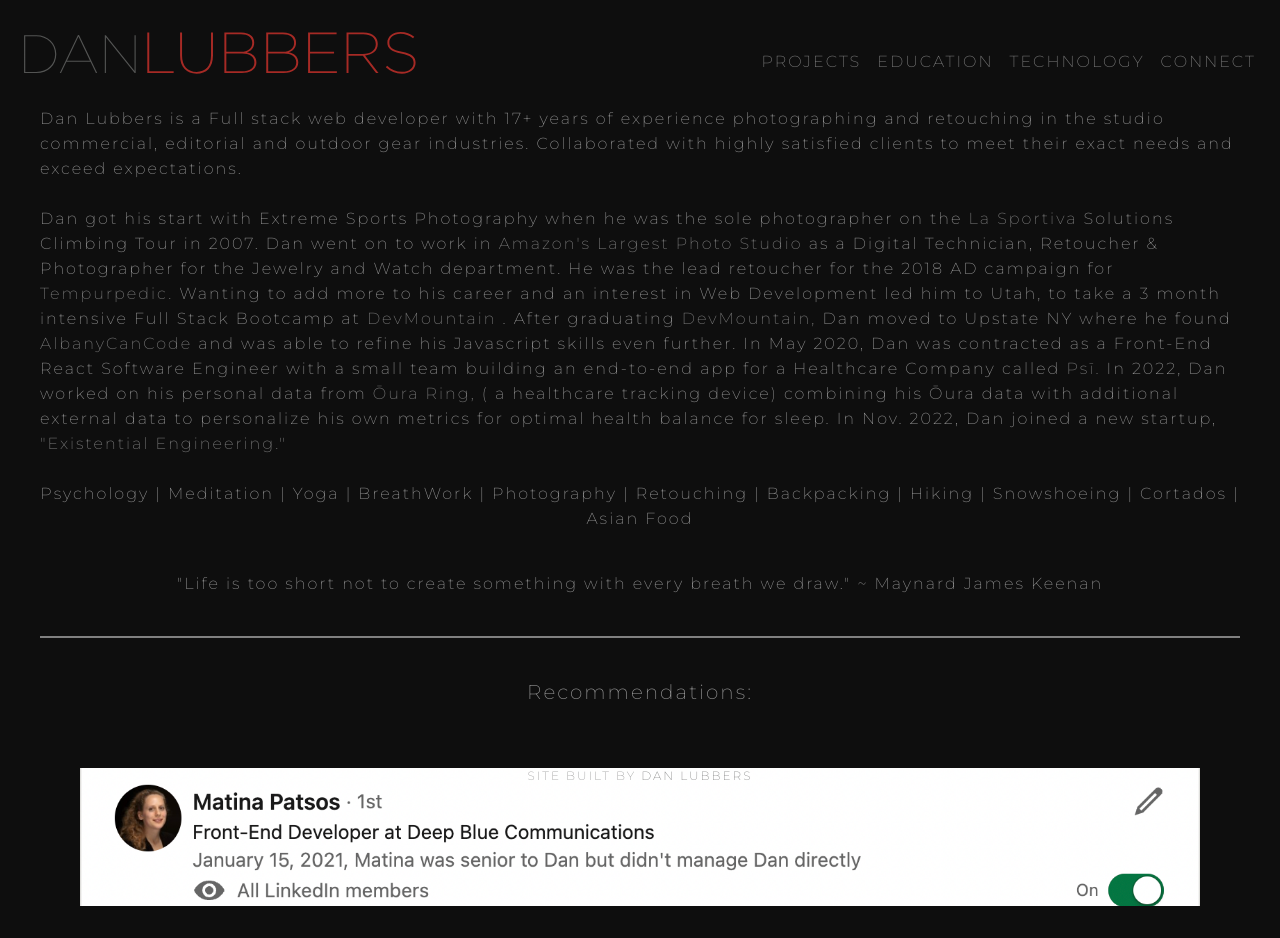
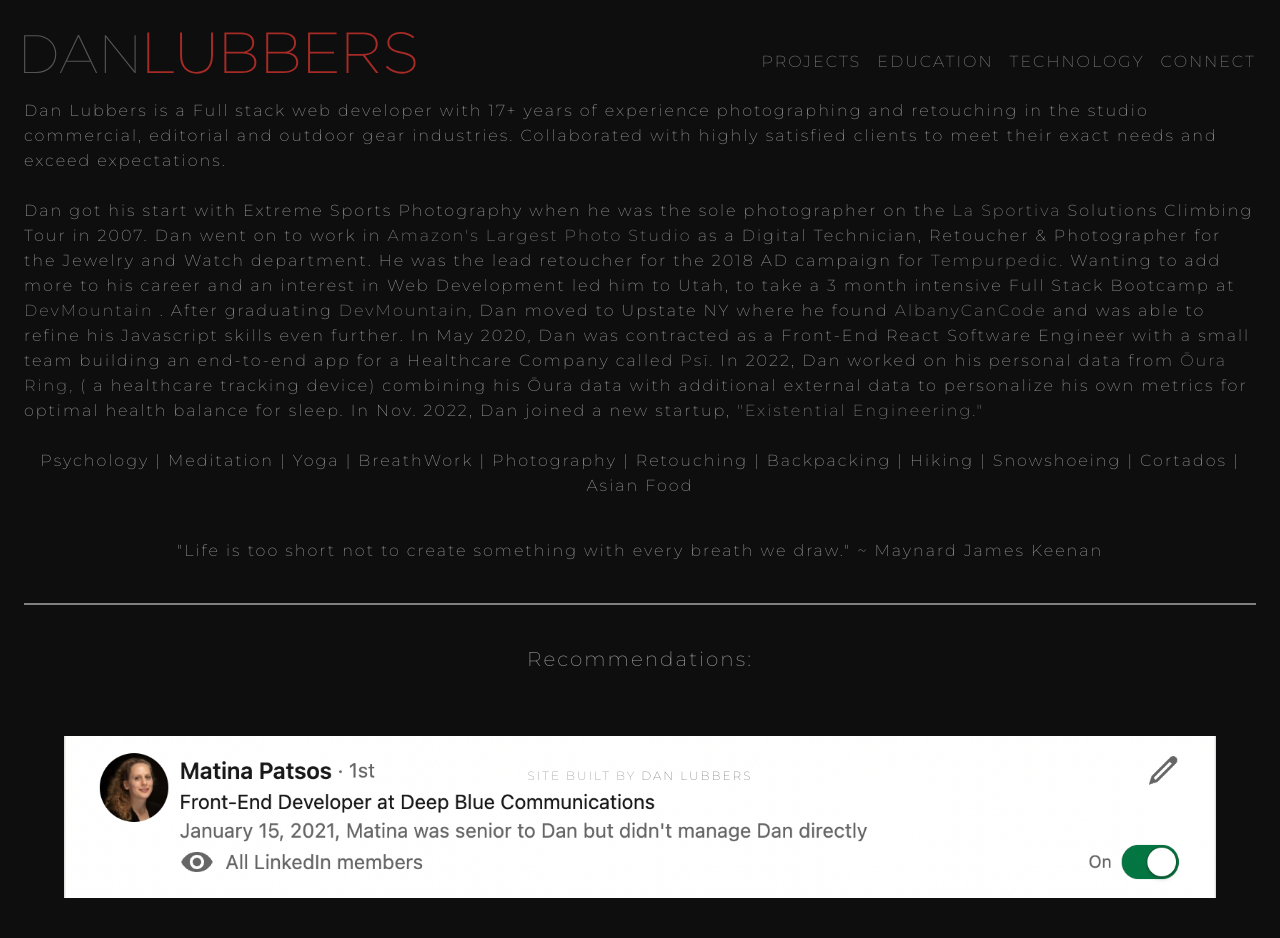
Before and after one commit to danlubbers/webdev-danlubbers-2022, a SvelteKit app: page / in a window 1280 px wide. Built offline with nearby package versions, Linux system fonts and the light colour scheme; some icons are missing.

Commit message:
style: change margin for layout

```diff
--- a/src/routes/+layout.svelte
+++ b/src/routes/+layout.svelte
@@ -8,7 +8,7 @@
 <Analytics />
 <Header />
 
-<main class="my-8 mx-10 h-screen grid-rows-auto flex justify-center">
+<main class="m-6 h-screen grid-rows-auto flex justify-center">
 	<slot />
 </main>
 
```
